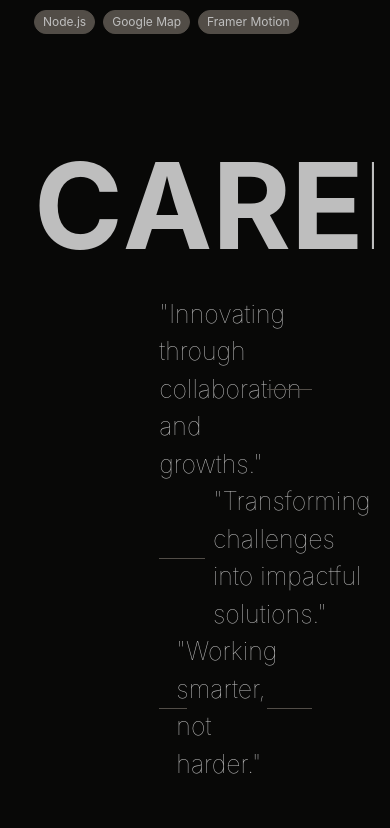
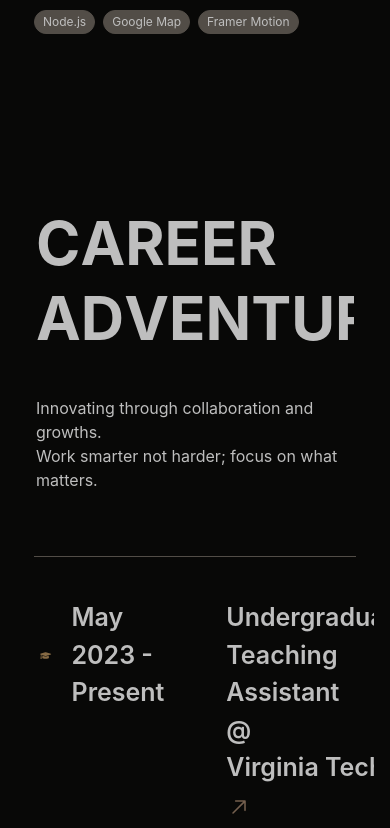
Before and after one commit to tadiday/Website-Portfolio, a Next.js app: page / in a window 390 px wide. Shown: the part 3909-4737 px from the top of the page. Built offline with nearby package versions, Linux system fonts and the light colour scheme.

Commit message:
update the title and quotes for mobile

```diff
--- a/src/components/Experience.tsx
+++ b/src/components/Experience.tsx
@@ -1,127 +1,133 @@
 import {} from "react";
-import { motion} from "framer-motion";
+import { motion } from "framer-motion";
 import { FaGraduationCap } from "react-icons/fa";
 import { MdOutlineWork } from "react-icons/md";
 import { GoArrowUpRight } from "react-icons/go";
 
-
-const Experience = (() => {
-
+const Experience = () => {
   const experiences = {
     personal: [
       {
-        company: 'Virginia Tech',
-        date: 'Aug 2021 - May 2025',
-        title: 'B.S. in Computer Science',
-        location: 'Blacksburg, VA',
-        courses:
-          `Data Structures and Algorithms, Artificial Intelligence, Database Management Systems, Web Development, Computer
+        company: "Virginia Tech",
+        date: "Aug 2021 - May 2025",
+        title: "B.S. in Computer Science",
+        location: "Blacksburg, VA",
+        courses: `Data Structures and Algorithms, Artificial Intelligence, Database Management Systems, Web Development, Computer
           Graphics, Computer Network Architecture, Computer Systems`,
         awards:
-          'Dean’s List (Fall 2022, Spring 2023, Fall 2023, Sprint 2024), Virginia Tech Merit-Based Scholarships, VT Peraton DeepRacer 2023',
+          "Dean’s List (Fall 2022, Spring 2023, Fall 2023, Sprint 2024), Virginia Tech Merit-Based Scholarships, VT Peraton DeepRacer 2023",
         description: [
-          'Courses: Data Structures and Algorithms, Artificial Intelligence, Database Management Systems, Web Development, Computer Graphics, Computer Network Architecture, Computer Systems',
-          'Awards: Dean’s List (Fall 2022, Spring 2023, Fall 2023, Sprint 2024), Virginia Tech Merit-Based Scholarships, VT Peraton DeepRacer 2023',
+          "Courses: Data Structures and Algorithms, Artificial Intelligence, Database Management Systems, Web Development, Computer Graphics, Computer Network Architecture, Computer Systems",
+          "Awards: Dean’s List (Fall 2022, Spring 2023, Fall 2023, Sprint 2024), Virginia Tech Merit-Based Scholarships, VT Peraton DeepRacer 2023",
         ],
-        skills: ['Computer Systems', 'Data Structure & Algorithms', 'Computer Graphics', 'Web Development', ''],
-        image: FaGraduationCap
+        skills: [
+          "Computer Systems",
+          "Data Structure & Algorithms",
+          "Computer Graphics",
+          "Web Development",
+          "",
+        ],
+        image: FaGraduationCap,
       },
     ],
     professional: [
       {
-        company: 'Virginia Tech',
-        date: 'May 2023 - Present',
-        title: 'Undergraduate Teaching Assistant',
-        link: 'https://cs.vt.edu/',
-        location: 'Blacksburg, VA',
+        company: "Virginia Tech",
+        date: "May 2023 - Present",
+        title: "Undergraduate Teaching Assistant",
+        link: "https://cs.vt.edu/",
+        location: "Blacksburg, VA",
         description: `
           Provide academic support to students by hosting office hours, troubleshooting technical issues, and offering personalized guidance.
           Facilitate interactive discussions through online forums to enhance student engagement.
-          Assist in teaching Computer Organization, Computer Systems, and Comparative Languages.`
-        ,
-        skills: ["C", "x86", "RISC-V", "Rust", 'Haskell', 'Prolog', 'Ruby'],
-        image: FaGraduationCap
+          Assist in teaching Computer Organization, Computer Systems, and Comparative Languages.`,
+        skills: ["C", "x86", "RISC-V", "Rust", "Haskell", "Prolog", "Ruby"],
+        image: FaGraduationCap,
       },
       {
-        company: 'Peraton',
-        date: 'Aug - Dec 2024',
-        title: 'Software Engineer Co-op',
+        company: "Peraton",
+        date: "Aug - Dec 2024",
+        title: "Software Engineer Co-op",
         link: "https://www.peraton.com/",
-        location: 'Blacksburg, VA',
+        location: "Blacksburg, VA",
         description: `
           Contributed to the development and maintenance of a cyber-threat intelligence platform.
           Improved system performance by enhancing build processes, resolving issues, and updating dependencies.
           Collaborated with cross-functional teams to document and address functionality improvements, ensuring a more secure and reliable platform.`,
-        skills: ['Maven', 'Java', 'Junit', 'Docker', 'Kubernetes', 'JavaScript'],
-        image: MdOutlineWork
+        skills: ["Maven", "Java", "Junit", "Docker", "JavaScript", "SQL"],
+        image: MdOutlineWork,
       },
       {
-        company: 'Virginia Tech IDPro',
-        date: 'Jan - Dec 2024',
-        title: 'Rural Trash Collection',
-        link: 'https://idpro.enge.vt.edu/',
-        location: 'Blacksburg, VA',
+        company: "Virginia Tech IDPro",
+        date: "Jan - Dec 2024",
+        title: "Rural Trash Collection",
+        link: "https://idpro.enge.vt.edu/",
+        location: "Blacksburg, VA",
         description: `
           Developed an automated trash collection robot enabling remote monitoring and operation,
           integrating essential sensors for autonomous navigation and efficient waste collection.
           Researched and implemented algorithms for path planning, obstacle avoidance, safety measures,
           and optimized trash collection to enhance functionality and reliability.`,
-        skills: ['Python', 'ROS', 'OpenCV', 'Raspberry Pi'],
-        image: FaGraduationCap
+        skills: ["Python", "ROS", "OpenCV", "Raspberry Pi"],
+        image: FaGraduationCap,
       },
       {
-        company: 'Virginia Tech IDPro',
-        date: 'Sep - Nov 2023',
-        title: 'SMART Research',
-        link: 'https://idpro.enge.vt.edu/',
-        location: 'Blacksburg, VA',
+        company: "Virginia Tech IDPro",
+        date: "Sep - Nov 2023",
+        title: "SMART Research",
+        link: "https://idpro.enge.vt.edu/",
+        location: "Blacksburg, VA",
         description: `
           Designed and developed a Software Managed Arduino-based Residential Toolkit (SMART) to enhance home automation,
           integrating a Raspberry Pi for improved connectivity and optimized system performance.
           Built a Swift-based mobile application to enable remote control and real-time monitoring of smart devices, ensuring a seamless and user-friendly experience.`,
-        skills: ['Swift', 'Arduino', 'Raspberry Pi', 'Xcode'],
-        image: FaGraduationCap
+        skills: ["Swift", "Arduino", "Raspberry Pi", "Xcode"],
+        image: FaGraduationCap,
       },
       {
-        company: 'Card Isle',
-        date: 'Sep - Nov 2023',
-        title: 'Front-end Developer Intern',
+        company: "Card Isle",
+        date: "Sep - Nov 2023",
+        title: "Front-end Developer Intern",
         link: "https://cardisle.com/",
-        location: 'Blacksburg, VA',
+        location: "Blacksburg, VA",
         description: `
           Improved the company’s website by adding new features and enhancing UI layouts to create a more engaging user experience.
           Redesigned key interface elements such as search bars, buttons, and page structures using Alpine.js to improve usability.
           Conducted thorough testing with Playwright to ensure functionality and reliability across the platform.`,
-        skills: ['Alpine.js', 'Playwright', 'Node.js', 'CSS'],
-        image: MdOutlineWork
+        skills: ["Alpine.js", "Playwright", "Node.js", "CSS"],
+        image: MdOutlineWork,
       },
-
-    ]
+    ],
   };
-
 
   const sectionTitle = "CAREER ADVENTURE";
 
-
   return (
-    <section id="experience" className="h-full min-h-[500px] max-w-screen  bg-[#080807] rounded-b-3xl p-4 flex flex-col items-center z-30 text-[#bebebe]">
-      < div className="relative z-20 w-full overflow-x-clip" >
-        <div className="flex flex-col w-full gap-y-space-lg md:gap-y-space-2xl" >
-          <div className='grid gap-x-2 grid-cols-[repeat(20,minmax(0,1fr))] md:grid md:grid-cols-20 text-home' >
+    <section
+      id="experience"
+      className="h-full min-h-[500px] max-w-screen  bg-[#080807] rounded-b-3xl p-4 flex flex-col items-center z-30 text-[#bebebe]"
+    >
+      <div className="relative z-20 w-full overflow-x-clip">
+        <div className="flex flex-col w-full gap-y-space-lg md:gap-y-space-2xl">
+          <div className="mx-5 sm:mx-0 grid grid-cols-12 sm:gap-x-2 md:grid md:grid-cols-20 text-home">
             {/* Section Title*/}
             <motion.h2
               initial="initial"
               whileInView="visible"
-              viewport={{ once: true, amount: 0.3, }} // Ensures animation only triggers when in view
-              className="relative block overflow-hidden whitespace-nowrap col-span-20 col-start-2 w-full text-[120px] font-bold justify-center"
+              viewport={{ once: true, amount: 0.3 }} // Ensures animation only triggers when in view
+              className="relative block overflow-hidden whitespace-nowrap col-span-12 col-start-1 md:col-span-20 md:col-start-2 w-full
+              text-[60px] sm:text-[80px] md:text-[100px] lg:text-[120px] font-bold justify-center"
             >
               <div>
                 {/* Place Holder */}
                 <motion.span
-                  variants={{ initial: { y: 100, opacity: 0 }, visible: { y: 0, opacity: 1 } }}
+                  variants={{
+                    initial: { y: 100, opacity: 0 },
+                    visible: { y: 0, opacity: 1 },
+                  }}
                   transition={{ duration: 0.5, ease: "easeInOut", delay: 0.25 }}
                   whileInView={{ opacity: 1, y: 0 }}
-                  viewport={{ once: true, amount: 0.3, }}
+                  viewport={{ once: true, amount: 0.3 }}
                   className="inline-block"
                 >
                   {/* {sectionTitle} */}
@@ -129,41 +135,78 @@ const Experience = (() => {
               </div>
 
               {/* Animated letters */}
-              <div className="absolute inset-0">
-                {sectionTitle.split("").map((l, i) => (
+              <div className="sm:absolute inset-0 leading-tight">
+                {sectionTitle.split(" ").map((word, i) => (
+                  <span key={i} className="inline">
+                    {i === 1 ? (
+                      <>
+                        <span className="hidden sm:inline">&nbsp;</span>
+                        <br className="sm:hidden"></br>
+                        {word.split("").map((l, j) => (
                           <motion.span
-                    key={i}
-                    variants={{ initial: { y: "100%", opacity: 0 }, visible: { y: 0, opacity: 1 } }}
-                    transition={{ duration: 0.5, ease: "easeInOut", delay: 0.03  * i }}
+                            key={`${i}-${j}`}
+                            variants={{
+                              initial: { y: "100%", opacity: 0 },
+                              visible: { y: 0, opacity: 1 },
+                            }}
+                            transition={{
+                              duration: 0.5,
+                              ease: "easeInOut",
+                              delay: 0.03 * (i * 10 + j),
+                            }}
                             whileInView={{ opacity: 1, y: 0 }}
                             viewport={{ once: true, amount: 0.3 }}
                             className="inline-block"
                           >
-                    {l === " " ? "\u00A0" : l} {/* Keeps spaces visible */}
+                            {l}
                           </motion.span>
+                        ))}
+                      </>
+                    ) : (
+                      word.split("").map((l, j) => (
+                        <motion.span
+                          key={`${i}-${j}`}
+                          variants={{
+                            initial: { y: "100%", opacity: 0 },
+                            visible: { y: 0, opacity: 1 },
+                          }}
+                          transition={{
+                            duration: 0.5,
+                            ease: "easeInOut",
+                            delay: 0.03 * (i * 10 + j),
+                          }}
+                          whileInView={{ opacity: 1, y: 0 }}
+                          viewport={{ once: true, amount: 0.3 }}
+                          className="inline-block"
+                        >
+                          {l}
+                        </motion.span>
+                      ))
+                    )}
+                  </span>
                 ))}
               </div>
             </motion.h2>
 
             <motion.span
-              className="text-[25px] font-thin text-home col-span-6 col-start-9"
-              initial={{ opacity: 0, y: 10 }}  // Start offscreen to the right
+              className="hidden sm:flex text-[25px] font-thin text-home col-span-6 col-start-9"
+              initial={{ opacity: 0, y: 10 }} // Start offscreen to the right
               whileInView={{ opacity: 1, y: 0 }} // Animate when in viewport
               viewport={{ once: true, amount: 0.1 }} // Only animates once, triggers at 20% visibility
               transition={{ duration: 0.6, delay: 0.6 }}
             >
               &quot;Innovating through collaboration and growths.&quot;
             </motion.span>
-            <div className="h-full flex col-span-3 col-start-15 w-full items-center"
-            >
+            <div className="h-full hidden sm:flex col-span-3 col-start-15 w-full items-center">
               <motion.div
                 className="h-[1px] bg-[#524D47] w-full origin-right"
                 initial={{ scaleX: 0 }}
                 whileInView={{ scaleX: 1 }}
                 viewport={{ once: true, amount: 0.1 }}
                 transition={{ duration: 0.6, delay: 0, ease: "easeOut" }}
-              />            </div>
-            <div className="h-full flex col-span-3 col-start-9 w-full items-center">
+              />{" "}
+            </div>
+            <div className="hidden sm:flex h-full col-span-3 col-start-9 w-full items-center">
               <motion.div
                 className="h-[1px] bg-[#524D47] w-full origin-left"
                 initial={{ scaleX: 0 }}
@@ -173,8 +216,8 @@ const Experience = (() => {
               />
             </div>
             <motion.span
-              className="flex text-[25px] font-thin text-home col-span-7 col-start-12"
-              initial={{ opacity: 0, y: 10 }}  // Start offscreen to the right
+              className="hidden sm:flex text-[25px] font-thin text-home col-span-7 col-start-12"
+              initial={{ opacity: 0, y: 10 }} // Start offscreen to the right
               whileInView={{ opacity: 1, y: 0 }} // Animate when in viewport
               viewport={{ once: true, amount: 0.1 }} // Only animates once, triggers at 20% visibility
               transition={{ duration: 0.6, delay: 1.6 }}
@@ -182,8 +225,7 @@ const Experience = (() => {
               &quot;Transforming challenges into impactful solutions.&quot;
             </motion.span>
 
-
-            <div className="h-full flex col-span-2 col-start-9 w-full items-center">
+            <div className="h-full hidden sm:flex col-span-2 col-start-9 w-full items-center">
               <motion.div
                 className="h-[1px] bg-[#524D47] w-full origin-left"
                 initial={{ scaleX: 0 }}
@@ -193,8 +235,8 @@ const Experience = (() => {
               />
             </div>
             <motion.span
-              className="flex text-[25px] font-thin text-home col-span-4 col-start-11 justify-center"
-              initial={{ opacity: 0, y: 10 }}  // Start offscreen to the right
+              className="hidden sm:flex text-[25px] font-thin text-home col-span-4 col-start-11 justify-center"
+              initial={{ opacity: 0, y: 10 }} // Start offscreen to the right
               whileInView={{ opacity: 1, y: 0 }} // Animate when in viewport
               viewport={{ once: true, amount: 0.1 }} // Only animates once, triggers at 20% visibility
               transition={{ duration: 0.6, delay: 2.5 }}
@@ -202,7 +244,7 @@ const Experience = (() => {
               &quot;Working smarter, not harder.&quot;
             </motion.span>
 
-            <div className="h-full flex col-span-3 col-start-15 w-full items-center">
+            <div className="h-full hidden sm:flex col-span-3 col-start-15 w-full items-center">
               <motion.div
                 className="h-[1px] bg-[#524D47] w-full origin-right"
                 initial={{ scaleX: 0 }}
@@ -211,20 +253,31 @@ const Experience = (() => {
                 transition={{ duration: 0.6, delay: 2.0, ease: "easeOut" }}
               />
             </div>
+
+            {/*Mobile Quotes*/}
+            <motion.span
+              className="flex flex-rows flex-wrap sm:hidden text-[16px] font-normal text-home col-span-12 col-start-1 pt-10"
+              initial={{ opacity: 0, y: 10 }} // Start offscreen to the right
+              whileInView={{ opacity: 1, y: 0 }} // Animate when in viewport
+              viewport={{ once: true, amount: 0.1 }} // Only animates once, triggers at 20% visibility
+              transition={{ duration: 0.75, delay: 1.5 }}
+            >
+              <span>Innovating through collaboration and growths.</span>
+              <span>Work smarter not harder; focus on what matters.</span>
+            </motion.span>
           </div>
         </div>
 
-        <div className='pr-[5%] pb-[10%] pl-[5%] rounded-b-3xl min-h-screen text-home '>
+        <div className="pr-[5%] pb-[10%] pl-[5%] rounded-b-3xl min-h-screen text-home ">
           <div className="w-full pt-16 ">
             <div className="top-0 flex py-5 flex-col bg-[#080807] border-t border-[#524D47] gap-y-4 group">
               {experiences.professional.map((job, index) => (
-                <div key={'profession' + index}
-                  className="">
-
-                  <div className="flex border-[#524D47] justify-start gap-x-2 text-left text-[25px] p-[2%]
+                <div key={"profession" + index} className="">
+                  <div
+                    className="flex border-[#524D47] justify-start gap-x-2 text-left text-[25px] p-[2%]
                     font-semibold md:grid md:grid-cols-12 md:justify-between md:gap-x-4
-                    hover:shadow-md transition-all duration-300 ease-in-out hover:opacity-100 ">
-
+                    hover:shadow-md transition-all duration-300 ease-in-out hover:opacity-100 "
+                  >
                     <span className="col-span-3 col-start-1 gap-x-5 py-4">
                       <div className="top-0 flex items-center col-span-5 col-start-1 gap-x-5">
                         {job.image && <job.image className="text-[#866A44]" />}
@@ -233,79 +286,93 @@ const Experience = (() => {
                     </span>
 
                     <motion.h3
-                      initial={{ opacity: 0, x: 100 }}  // Start offscreen to the right
+                      initial={{ opacity: 0, x: 100 }} // Start offscreen to the right
                       whileInView={{ opacity: 1, x: 0 }} // Animate when in viewport
                       viewport={{ once: true, amount: 0.2 }} // Only animates once, triggers at 20% visibility
                       transition={{ duration: 1.5, ease: "easeOut" }}
-                      className="col-span-7 col-start-4 py-4 pl-10">
+                      className="col-span-7 col-start-4 py-4 pl-10"
+                    >
                       <a
-                        className='space-x-2 group/link group/title'
+                        className="space-x-2 group/link group/title"
                         href={job.link}
-                        target="_blank">
-                        <span className="inline-block group-hover/title:text-[#967A54] ">{job.title}</span>
-                        <span className="inline-block group-hover/title:text-[#967A54]">@</span>
-                        <span className="inline-block  group-hover/title:text-[#967A54]">{job.company}</span>
-                        <GoArrowUpRight className='inline-block text-[#745f4e] group-hover/title:text-[#967A54]
-                          transition-transform duration-300 ease-in-out group-hover/link:-translate-y-1 group-hover/link:translate-x-1' />
+                        target="_blank"
+                      >
+                        <span className="inline-block group-hover/title:text-[#967A54] ">
+                          {job.title}
+                        </span>
+                        <span className="inline-block group-hover/title:text-[#967A54]">
+                          @
+                        </span>
+                        <span className="inline-block  group-hover/title:text-[#967A54]">
+                          {job.company}
+                        </span>
+                        <GoArrowUpRight
+                          className="inline-block text-[#745f4e] group-hover/title:text-[#967A54]
+                          transition-transform duration-300 ease-in-out group-hover/link:-translate-y-1 group-hover/link:translate-x-1"
+                        />
                       </a>
                       <div className="flex flex-col w-full col-span-6 col-start-6 text-lg gap-y-4">
                         <p className="font-thin">{job.description}</p>
                         <div className="flex flex-col col-span-7 col-start-6 pt-4 border-gray-700 divide-y divide-gray-700">
                           <div className="flex flex-wrap items-center gap-3">
                             {job.skills.map((tech, index) => (
-                              <span key={index} className="flex justify-center rounded-full bg-[#524D47] px-3 py-1 min-w-[3em]">
-                                <span className='w-full text-center'>{tech}</span>
+                              <span
+                                key={index}
+                                className="flex justify-center rounded-full bg-[#524D47] px-3 py-1 min-w-[3em]"
+                              >
+                                <span className="w-full text-center">
+                                  {tech}
+                                </span>
                               </span>
                             ))}
                           </div>
                         </div>
                       </div>
-
                     </motion.h3>
 
                     <motion.div
-                      initial={{ opacity: 0, x: 100 }}  // Start offscreen to the right
+                      initial={{ opacity: 0, x: 100 }} // Start offscreen to the right
                       whileInView={{ opacity: 1, x: 0 }} // Animate when in viewport
                       viewport={{ once: true, amount: 0.2 }} // Only animates once, triggers at 20% visibility
                       transition={{ duration: 1, ease: "easeOut" }}
                       className="flex flex-col w-full col-span-6 col-start-6 pl-10 text-lg border-l border-[#524D47] gap-y-4"
-                    >
-                    </motion.div>
+                    ></motion.div>
                   </div>
-
-
                 </div>
               ))}
-              <div className="flex border-[#524D47] justify-start gap-x-2 text-left text-[25px] p-[2%]
+              <div
+                className="flex border-[#524D47] justify-start gap-x-2 text-left text-[25px] p-[2%]
                     font-semibold md:grid md:grid-cols-12 md:justify-between md:gap-x-4
-                    hover:shadow-md transition-all duration-300 ease-in-out hover:opacity-100 group/link group/title ">
-                <a href="/assets/documents/resume.pdf"
+                    hover:shadow-md transition-all duration-300 ease-in-out hover:opacity-100 group/link group/title "
+              >
+                <a
+                  href="/assets/documents/resume.pdf"
                   target="_blank"
-                  className="w-full pt-16 col-span-2 col-start-6 text-[25px]">
-                  <span className="inline-block group-hover/title:text-[#967A54] text-[25px] font-mono">View Résumé</span>
-                  <GoArrowUpRight className='inline-block text-[#745f4e] group-hover/title:text-[#967A54]
-                          transition-transform duration-300 ease-in-out group-hover/link:-translate-y-1 group-hover/link:translate-x-1' />
+                  className="w-full pt-16 col-span-2 col-start-6 text-[25px]"
+                >
+                  <span className="inline-block group-hover/title:text-[#967A54] text-[25px] font-mono">
+                    View Résumé
+                  </span>
+                  <GoArrowUpRight
+                    className="inline-block text-[#745f4e] group-hover/title:text-[#967A54]
+                          transition-transform duration-300 ease-in-out group-hover/link:-translate-y-1 group-hover/link:translate-x-1"
+                  />
                   <div className="flex flex-col h-full mt-2 col-span-2 col-start-6">
                     <div className="flex flex-col h-full -mb-5">
-                      <div className=" w-[80%] h-[2px] bg-home">
-                      </div>
+                      <div className=" w-[80%] h-[2px] bg-home"></div>
                     </div>
                     <div className="flex flex-col h-full">
-                      <div className=" w-[50%] h-[2px] bg-home">
-                      </div>
+                      <div className=" w-[50%] h-[2px] bg-home"></div>
                     </div>
                   </div>
                 </a>
-
               </div>
             </div>
           </div>
         </div>
-      </div >
-    </section >
-
-
+      </div>
+    </section>
   );
-});
+};
 
 export default Experience;
--- a/src/components/Projects.tsx
+++ b/src/components/Projects.tsx
@@ -231,6 +231,7 @@ const Project = () => {
               />
             </div>
 
+            {/*Mobile Quotes*/}
             <motion.span
               className="flex sm:hidden text-[16px] font-normal text-home col-span-12 col-start-1 justify-center text-balance pt-10"
               initial={{ opacity: 0, y: 10 }} // Start offscreen to the right
```
Lines whose indentation alone changed are shown as unchanged.
